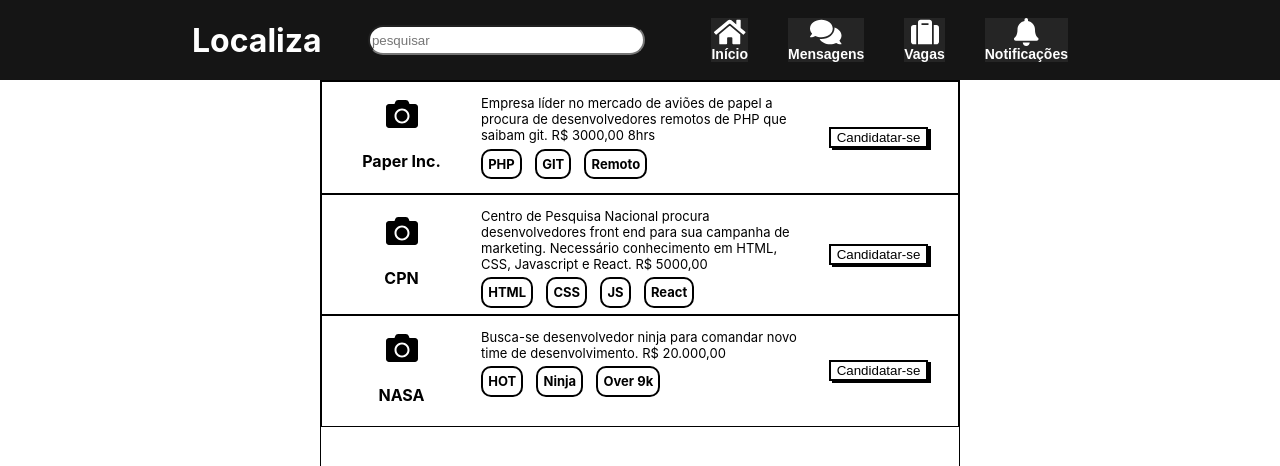
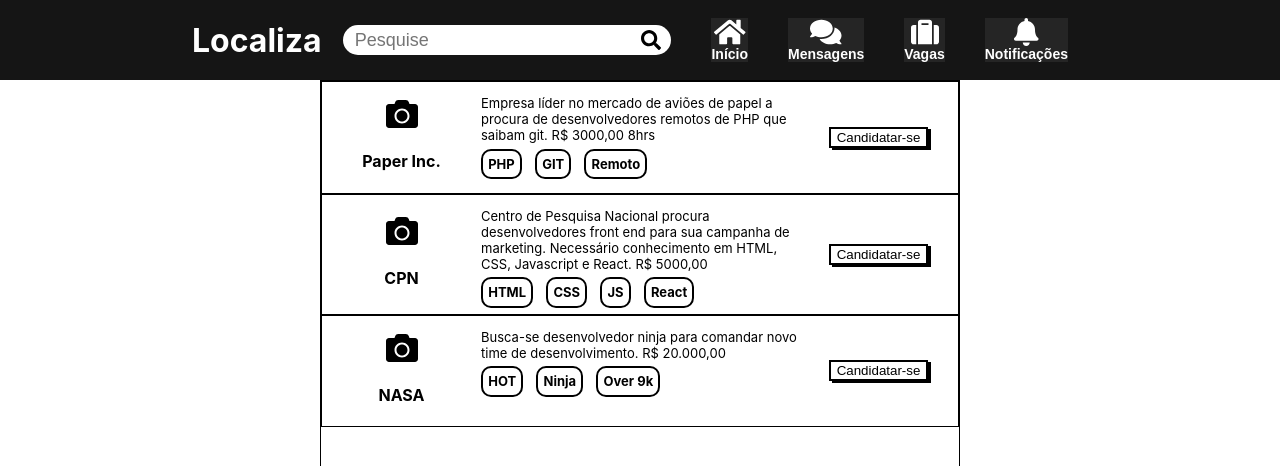
Before and after one commit to casserekevin/localiza, a React (Create React App) app in the folder web-front-end/v1/: page /main in a window 1280 px wide. Shown: the top 466 px of the page. Built offline with nearby package versions, Linux system fonts and the light colour scheme.

Commit message:
searchbar

```diff
--- a/web-front-end/v1/package.json
+++ b/web-front-end/v1/package.json
@@ -12,6 +12,7 @@
     "axios": "^0.19.2",
     "react": "^16.13.1",
     "react-dom": "^16.13.1",
+    "react-icons": "^3.10.0",
     "react-router": "^5.1.2",
     "react-router-dom": "^5.1.2",
     "react-scripts": "3.4.1"
--- a/web-front-end/v1/src/Components/SearchBar/index.jsx
+++ b/web-front-end/v1/src/Components/SearchBar/index.jsx
@@ -1,12 +1,15 @@
 import React from 'react'
-//import { Link } from 'react-router-dom'
+import { FaSearch } from 'react-icons/fa'
 
 import './style.css'
 
 export default function SearchBar() {
     return (
         <div className='container-search-bar flex-centralizado'>
-            <input className='search-bar' type='text' placeholder='pesquisar' />
+            <div className='search-box'>
+                <input className='search-txt' type='text' placeholder='Pesquise' maxLength='25'/>
+                <span className='search-btn flex-centralizado'><FaSearch color='black' size='20px'/></span>
+            </div>
         </div>
     )
 }
--- a/web-front-end/v1/src/Components/SearchBar/style.css
+++ b/web-front-end/v1/src/Components/SearchBar/style.css
@@ -2,7 +2,7 @@
     flex-grow: 2;
 }
 
-.search-bar {
+.search-box {
     width: 100%;
     height: 30px;
     border-radius: 50px;
@@ -10,4 +10,27 @@
     -moz-border-radius: 50px;
     -ms-border-radius: 50px;
     -o-border-radius: 50px;
+
+    background-color: white;
+
+    padding: 0 10px;
+
+    display: flex;
+    align-items: center;
+    justify-content: space-between;
+
+
 }
+
+.search-txt {
+    border: none;
+    background: none;
+    outline: none;
+    font-size: 18px;
+    width: 100%;
+}
+
+.search-btn {
+    margin-left: 10px;
+    cursor: pointer;
+}
```
Also changed, not shown: 1 other file (tests, documents, lock files or other folders).
